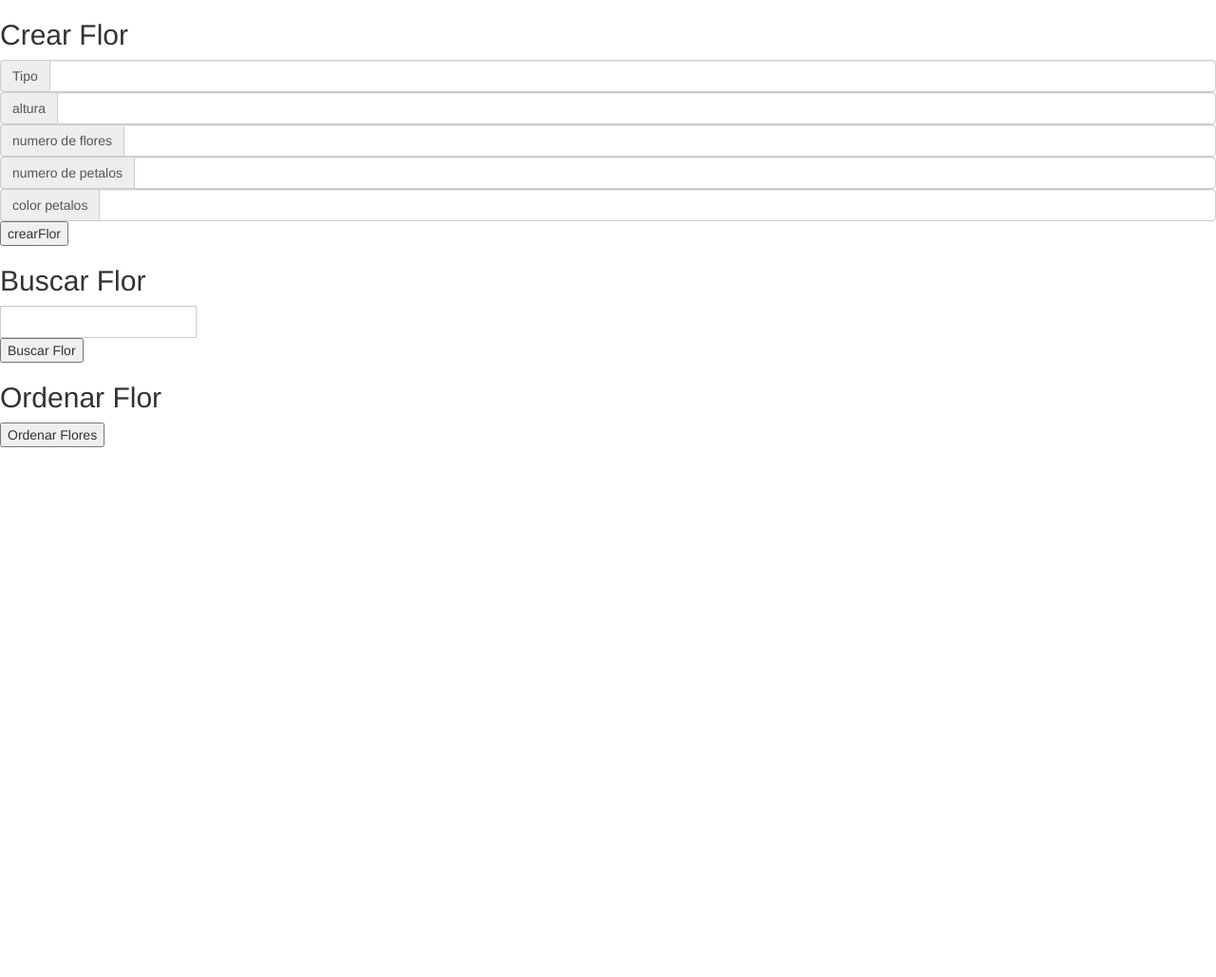
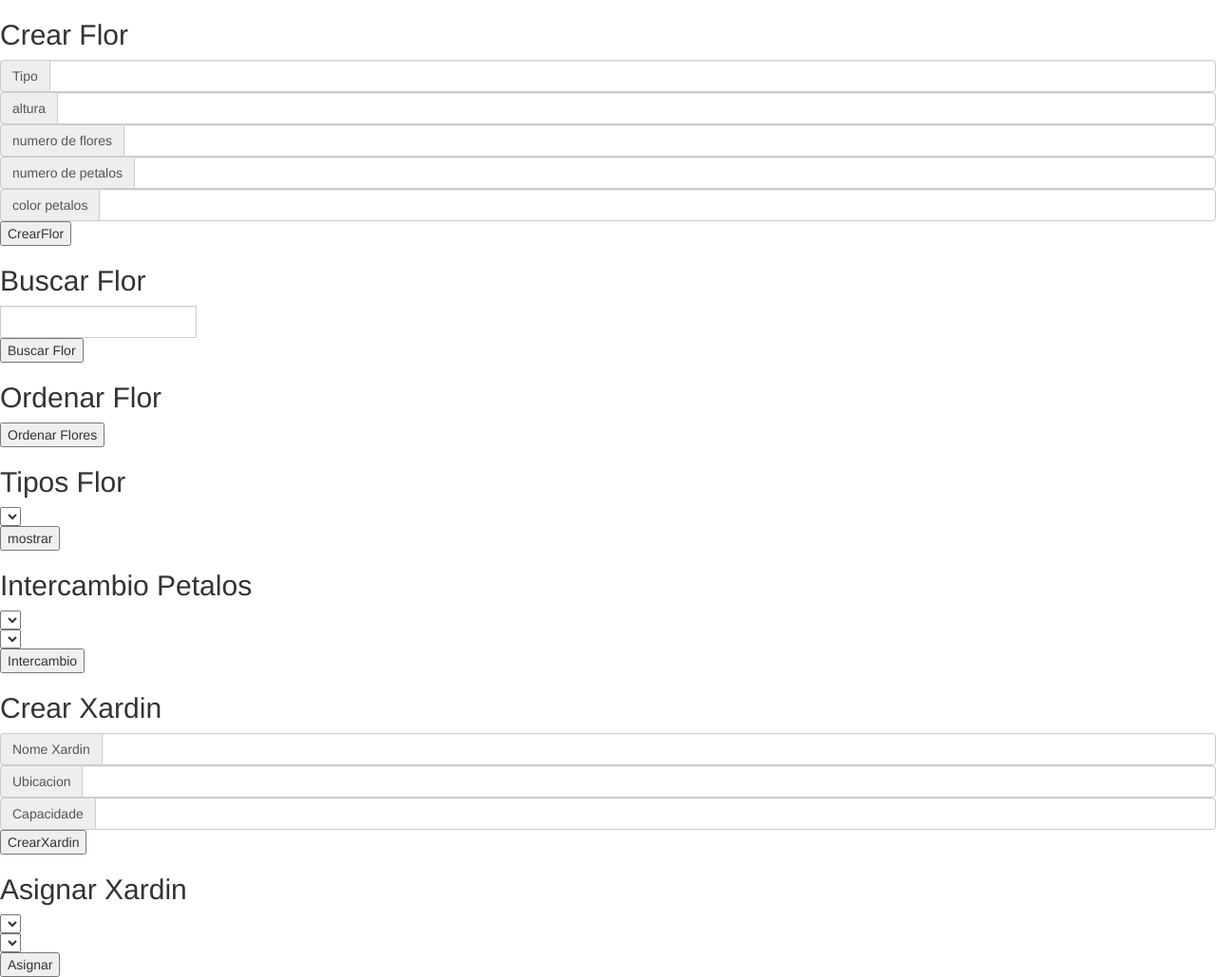
Before and after one commit to AdrianBaqueiro/Ejercicios, a PHP site: page /Ejercicios/dwcs/ejercicioFlores.php in a window 1280 px wide. Shown: the whole page at 95% size. Before the commit the page ends 471 px from the top, so only its background shows below. Run offline with PHP 8.4, Linux system fonts and the light colour scheme; lists and menus that the app fills with data are empty.

Commit message:
19/01/2017

```diff
--- a/dwcs/clases/flor.php
+++ b/dwcs/clases/flor.php
@@ -24,7 +24,15 @@
 	    }
 
 	    function contemplar_flor(){
-	       echo "tipo: ".$this->tipo."</br>Numero de petalos: ".count($this->n_petalos)."</br>altura flores: ".$this->altura."</br>numero de flores: ".$this->n_flores."</br>";
+	       echo "tipo: ".$this->tipo."</br>Numero de petalos: ".count($this->n_petalos)."</br>altura flores: ".$this->altura."</br>numero de flores: ".$this->n_flores."</br>Xardins</br>";
+	       if(count($this->xardins)!=0)
+	       {
+	       		for($i=0;$i<count($this->xardins);$i++)
+	       		{
+	       			echo $this->xardins[$i]->ver_xardin();
+	       		}
+	       }
+
 	    }
 
 	    function cambiar_cor($cor){
@@ -49,14 +57,21 @@
 
 	    }
 
-	    function asignar_xardin($nome,$ubicacion,$capacidade){
+	    function asignar_xardin($xardin){
 
-	    	array_push($this->xardins, new Xardin($nome,$ubicacion,$capacidade));
+	    	array_push($this->xardins,$xardin);
 
 	    }
 	    function getTipo(){
 	    	return $this->tipo;
 	    }
+	    function getN_petalos(){
+	    	return $this->n_petalos;
+	    }
+	    function setN_petalos($n_petalos){
+	    	return $this->n_petalos = $n_petalos;
+	    }
+
 
 	}
 
--- a/dwcs/clases/xardin.php
+++ b/dwcs/clases/xardin.php
@@ -17,8 +17,10 @@
 
 		}
 		function ver_xardin(){
-			echo "Nome xardin: ".$this->nome."</br>Ubicacion xardin: ".$this->ubicacion."</br>Capacidade xardin: ".$this->capacidade;
-
+			echo "Nome xardin: ".$this->nome."</br>Ubicacion xardin: ".$this->ubicacion."</br>Capacidade xardin: ".$this->capacidade."</br>";
+		}
+		function getNome(){
+			return $this->nome;
 		}
 
 	}
--- a/dwcs/ejercicioFlores.php
+++ b/dwcs/ejercicioFlores.php
@@ -3,6 +3,7 @@
 	require("clases/flor.php");
 
 	$flores;
+	$xardins;
 
 	$tipo = isset($_POST['tipo']) ? $_POST['tipo']: null;
 	$altura = isset($_POST['altura']) ? $_POST['altura']: null;
@@ -16,6 +17,12 @@
 		$flores = unserialize($_SESSION['flores']);
 	}else
 		$flores = array();
+
+	if(isset($_SESSION['xardins']))
+	{
+		$xardins = unserialize($_SESSION['xardins']);
+	}else
+		$xardins = array();
 
 	//function plantar_flor($tipo,$n_petalos,$cor,$altura,$n_flores)
 	if($tipo!= null)
@@ -37,9 +44,42 @@
 			}
 		}
 	}
+
 	if(isset($_POST['ordenar']))
 	{
 
+		usort($flores, "shortObject");
+		$_SESSION['flores'] = serialize($flores);
+
+	}
+	if(isset($_POST['selectMostrar']))
+	{
+		$i = $_POST['selectMostrar'];
+		$flores[$i]->contemplar_flor();
+	}
+	if(isset($_POST['selectI1']) &&  isset($_POST['selectI2']) )
+	{
+		$i = $_POST['selectI1'];
+		$e = $_POST['selectI2'];
+		$aux = $flores[$i]->getN_petalos();
+		$flores[$i]->setN_petalos($flores[$e]->getN_petalos());
+		$flores[$e]->setN_petalos($aux);
+		$_SESSION['flores'] = serialize($flores);
+	}
+	//function alta_xardin($nome,$ubicacion,$capacidade)
+	if(isset($_POST["crearXardin"]))
+	{
+		$xardin = new Xardin();
+		$xardin->alta_xardin($_POST['nome'],$_POST['ubicacion'],$_POST['capacidade']);
+		array_push($xardins, $xardin);
+		$_SESSION['xardins'] = serialize($xardins);
+	}
+	if(isset($_POST['asignarXardin']))
+	{
+		$flor = $_POST['flor'];
+		$xardin = $_POST['xardin'];
+		$flores[$flor]->asignar_Xardin($xardins[$xardin]);
+		$_SESSION['flores'] = serialize($flores);
 	}
 
 ?>
@@ -76,7 +116,7 @@
 				<span class="input-group-addon">color petalos</span>
 				<input type="text" name="cor"  class="form-control" />
 			</div>
-			<input type="submit" value="crearFlor" />
+			<input type="submit" value="CrearFlor" />
 		</form>
 
 		<form method="POST" action="ejercicioFlores.php">
@@ -86,6 +126,7 @@
 			</div>
 			<input type="submit" value="Buscar Flor" />
 		</form>
+
 		<form method="POST" action="ejercicioFlores.php">
 			<h2>Ordenar Flor</h2>
 			<div  class="input-group">
@@ -94,7 +135,117 @@
 			<input type="submit" value="Ordenar Flores" />
 		</form>
 
+		<form method="POST" action="ejercicioFlores.php">
+			<h2>Tipos Flor</h2>
+			<div  class="input-group">
+				<select name="selectMostrar">
+					<?php
+						for($i=0;$i<count($flores);$i++)
+						{
+							echo "<option value=".$i.">".$flores[$i]->getTipo()."</option>";
+						}
+					?>
+				</select>
+			</div>
+			<input type="submit" value="mostrar" />
+		</form>
+
+		<form method="POST" action="ejercicioFlores.php">
+			<h2>Intercambio Petalos</h2>
+			<div  class="input-group">
+				<select name="selectI1">
+					<?php
+						for($i=0;$i<count($flores);$i++)
+						{
+							echo "<option value=".$i.">".$flores[$i]->getTipo()."</option>";
+						}
+					?>
+				</select>
+			</div>
+			<div  class="input-group">
+				<select name="selectI2">
+					<?php
+						for($i=0;$i<count($flores);$i++)
+						{
+							echo "<option value=".$i.">".$flores[$i]->getTipo()."</option>";
+						}
+					?>
+				</select>
+			</div>
+			<input type="submit" value="Intercambio" />
+		</form>
+
+		<form method="POST" action="ejercicioFlores.php">
+			<h2>Crear Xardin</h2>
+			<input type="hidden" name="crearXardin" />
+			<div  class="input-group">
+				<span class="input-group-addon">Nome Xardin</span>
+				<input type="text" name="nome" class="form-control"  />
+			</div>
+			<div  class="input-group">
+				<span class="input-group-addon">Ubicacion</span>
+				<input type="text" name="ubicacion" class="form-control"  />
+			</div>
+			<div  class="input-group">
+				<span class="input-group-addon">Capacidade</span>
+				<input type="text" name="capacidade" class="form-control"  />
+			</div>
+			<input type="submit" value="CrearXardin" />
+		</form>
+
+		<form method="POST" action="ejercicioFlores.php">
+			<h2>Asignar Xardin</h2>
+			<input type="hidden" name="asignarXardin" />
+			<div  class="input-group">
+				<select name="flor">
+					<?php
+						for($i=0;$i<count($flores);$i++)
+						{
+							echo "<option value=".$i.">".$flores[$i]->getTipo()."</option>";
+						}
+					?>
+				</select>
+			</div>
+			<div  class="input-group">
+				<select name="xardin">
+					<?php
+						for($i=0;$i<count($xardins);$i++)
+						{
+							echo "<option value=".$i.">".$xardins[$i]->getNome()."</option>";
+						}
+					?>
+				</select>
+			</div>
+			<input type="submit" value="Asignar" />
+		</form>
+
 
 
 	</body>
 </html>
+
+
+
+
+
+
+<?php
+
+
+
+
+
+
+function shortObject($a, $b)
+{
+    return strcmp($a->getTipo(), $b->getTipo());
+}
+
+
+
+
+
+
+
+
+?>
```
